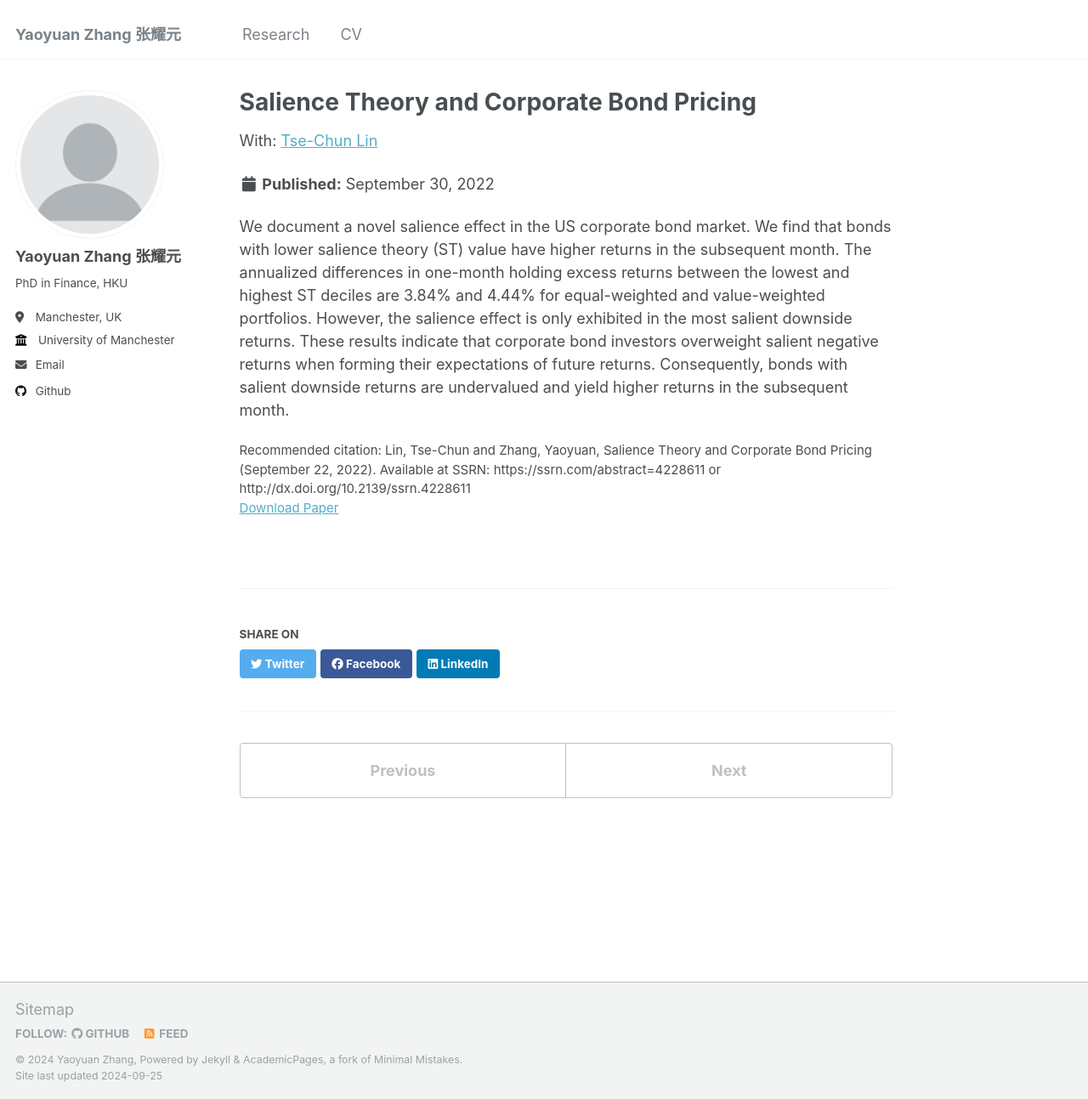
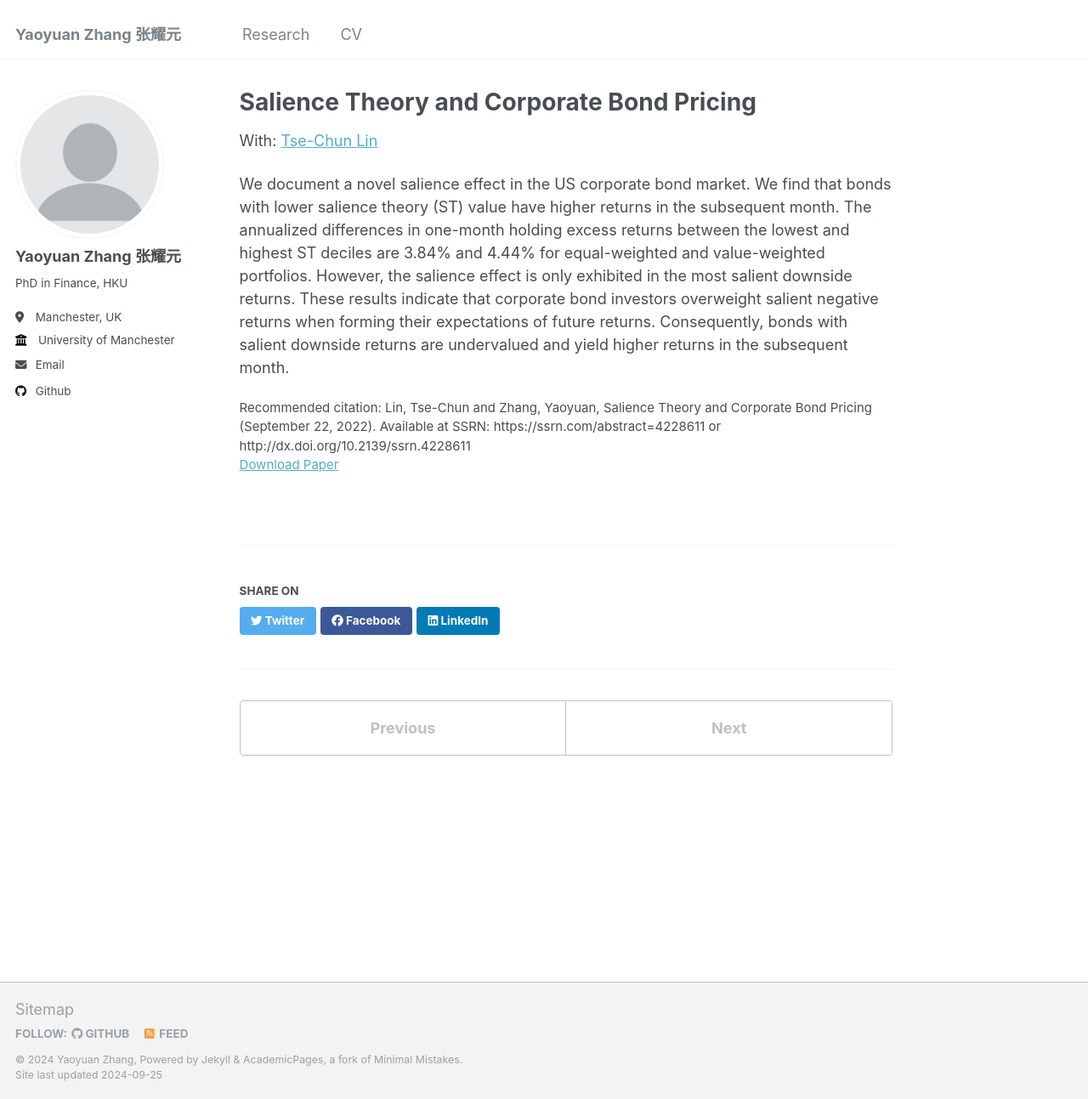
Before and after one commit to yaoyuanzhang-research/yaoyuanzhang-research.github.io, a Jekyll site: the page built from _publications/SalienceTheoryBondPricing.md, in a window 1280 px wide and 1293 px high. Shown: the whole window at 85% size. Built offline with Jekyll 4.4.1, drawn with Linux system fonts in a browser that asks for light colours.

Commit message:
Update SalienceTheoryBondPricing.md

```diff
--- a/_publications/SalienceTheoryBondPricing.md
+++ b/_publications/SalienceTheoryBondPricing.md
@@ -8,12 +8,8 @@ collection: publications
 category: working_papers
 permalink: /research/SalienceTheoryBondPricing
 excerpt: 'Updated draft available upon request.'
-date: 2022-09-30
-venue: ''
 paperurl: 'https://papers.ssrn.com/sol3/papers.cfm?abstract_id=4228611'
 citation: 'Lin, Tse-Chun and Zhang, Yaoyuan, Salience Theory and Corporate Bond Pricing (September 22, 2022). Available at SSRN: https://ssrn.com/abstract=4228611 or http://dx.doi.org/10.2139/ssrn.4228611'
-show_venue: false
-show_date: true
 ---
 
 We document a novel salience effect in the US corporate bond market. We find that bonds with lower salience theory (ST) value have higher returns in the subsequent month. The annualized differences in one-month holding excess returns between the lowest and highest ST deciles are 3.84% and 4.44% for equal-weighted and value-weighted portfolios. However, the salience effect is only exhibited in the most salient downside returns. These results indicate that corporate bond investors overweight salient negative returns when forming their expectations of future returns. Consequently, bonds with salient downside returns are undervalued and yield higher returns in the subsequent month.
```
